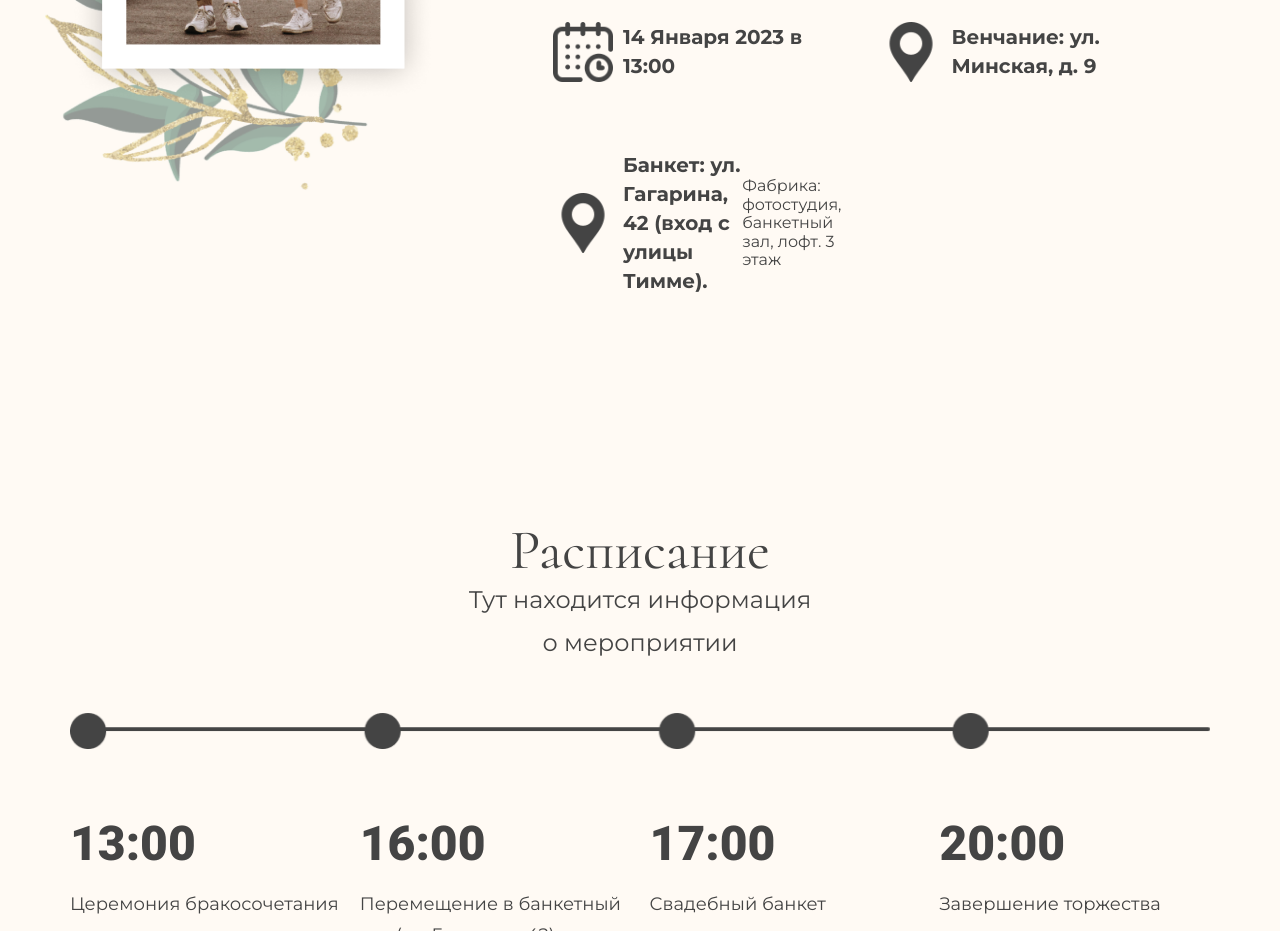
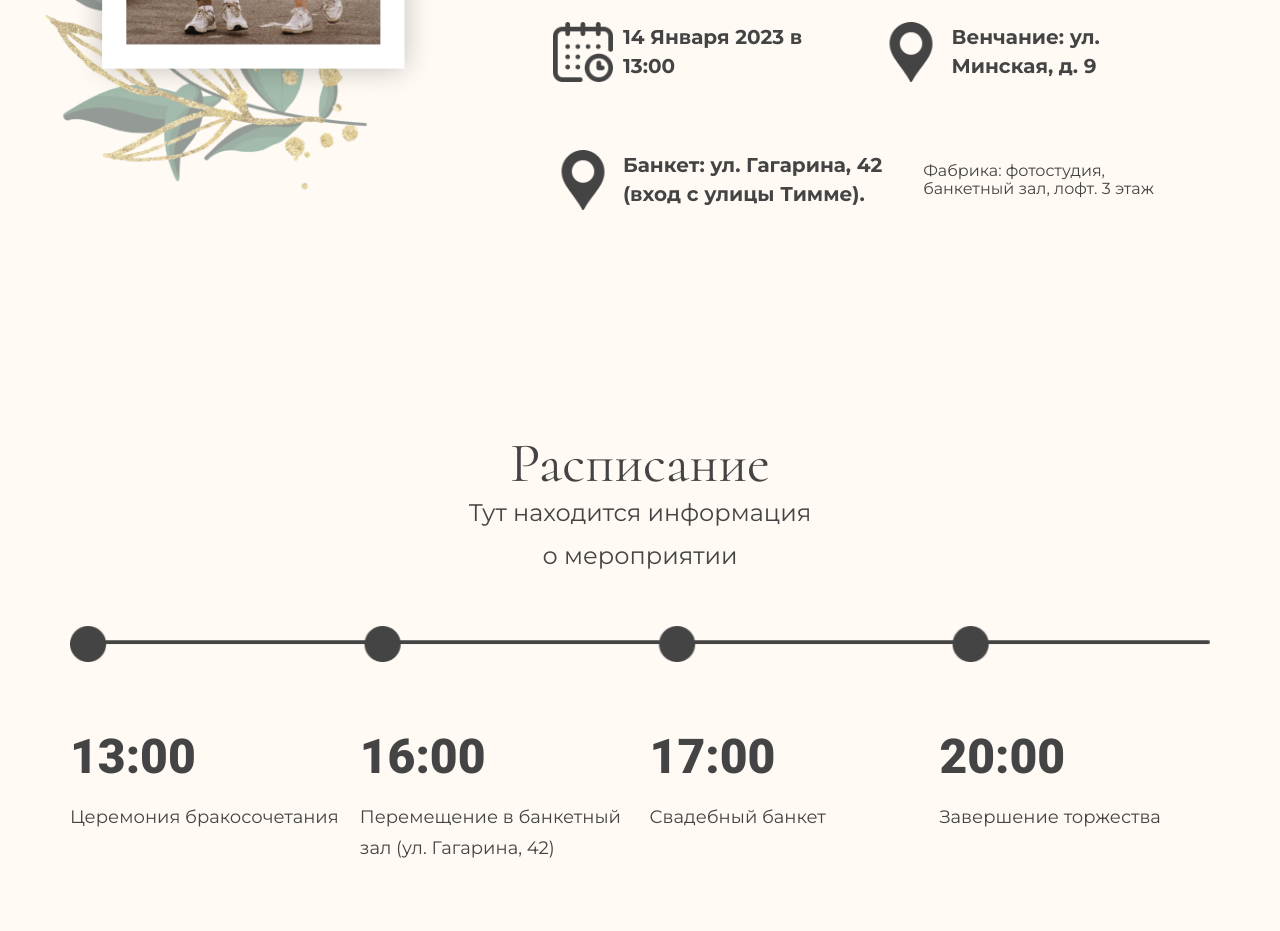
Before and after one commit to vladkrakhmalev/mywedding, a plain HTML site: page index.html in a window 1280 px wide. Shown: the part 1435-2366 px from the top of the page. Drawn offline with nearby package versions, Linux system fonts and the light colour scheme.

Commit message:
Update style.css

```diff
--- a/css/style.css
+++ b/css/style.css
@@ -325,6 +325,10 @@ section {
       -ms-flex-align: center;
           align-items: center;
   margin-right: 40px;
+}
+
+.invitation__item._col-2 {
+  grid-column: span 2;
 }
 
 .invitation__icon {
```
